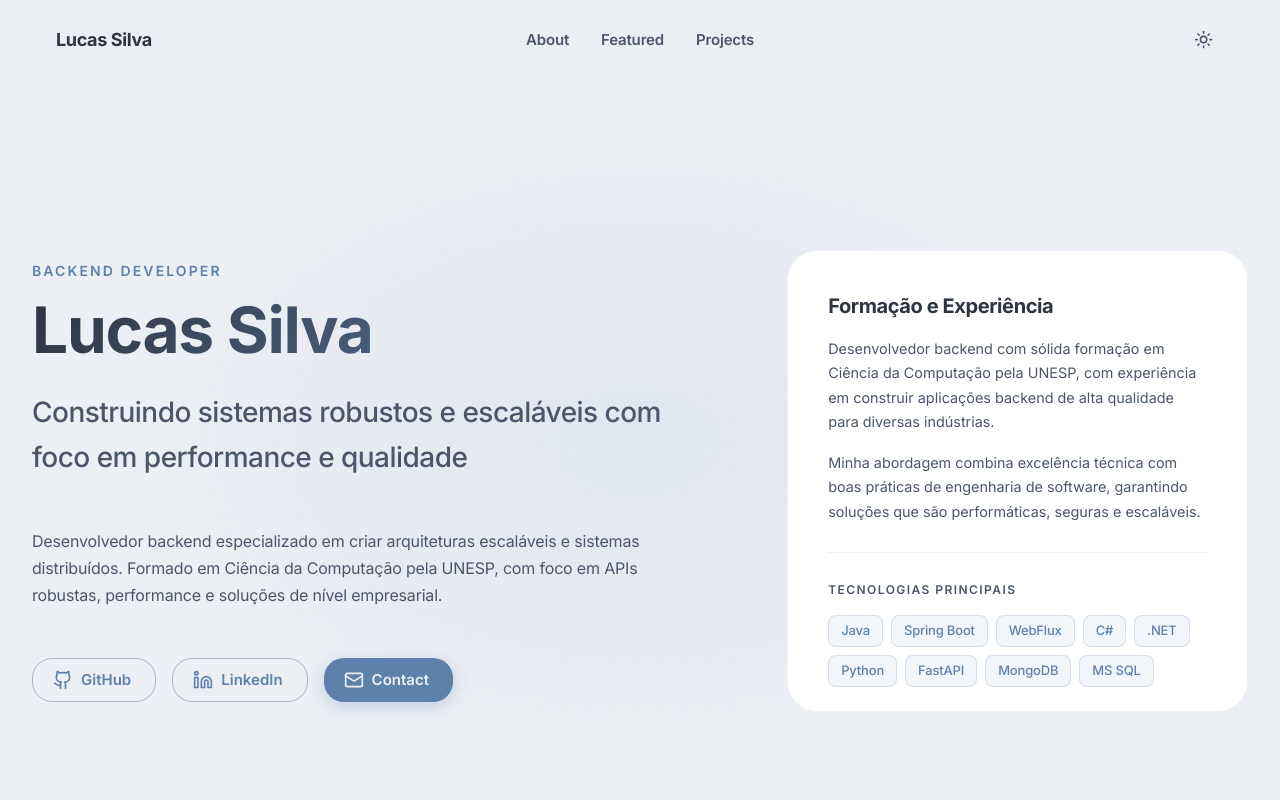
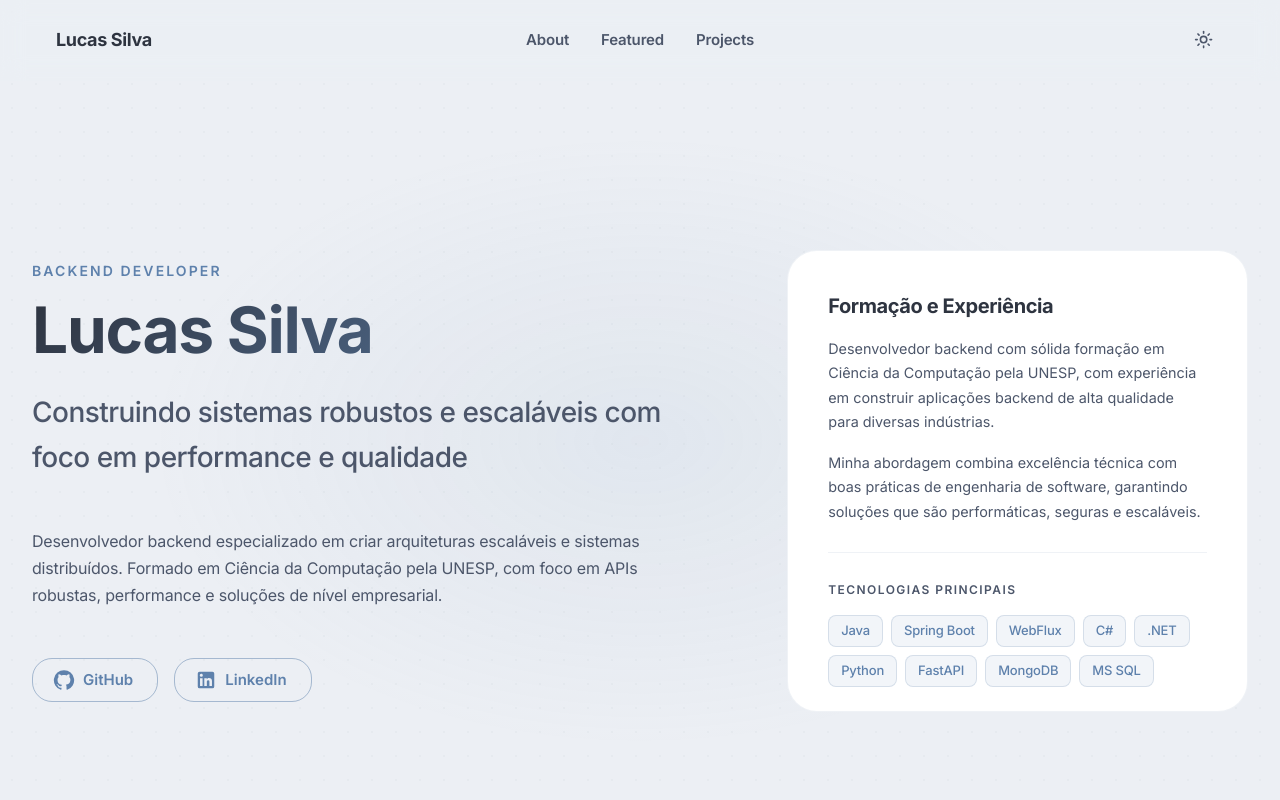
Before and after one commit to Lucas-CSilva/portfolio, a Next.js app: page / in a window 1280 px wide. Shown: the top 800 px of the page. Built offline with nearby package versions, Linux system fonts and the light colour scheme.

Commit message:
refactor: replace slug generation with project ID for routing and metadata

```diff
--- a/src/app/projects/[slug]/page.tsx
+++ b/src/app/projects/[slug]/page.tsx
@@ -1,8 +1,9 @@
 import { notFound } from 'next/navigation';
 import { projects } from '@/data/projects';
-import { generateSlug, findProjectBySlug } from '@/lib/projects';
+
 import { ProjectDetailView } from '@/components/projects/ProjectDetailView';
 import type { Metadata } from 'next';
+import { findProjectById } from '@/lib/projects';
 
 interface ProjectPageProps {
     params: Promise<{ slug: string }>;
@@ -10,13 +11,13 @@ interface ProjectPageProps {
 
 export async function generateStaticParams() {
     return projects.map((project) => ({
-        slug: generateSlug(project.title),
+        slug: project.id,
     }));
 }
 
 export async function generateMetadata({ params }: ProjectPageProps): Promise<Metadata> {
     const { slug } = await params;
-    const project = findProjectBySlug(projects, slug);
+    const project = findProjectById(projects, slug);
 
     if (!project) {
         return {
@@ -38,7 +39,7 @@ export async function generateMetadata({ params }: ProjectPageProps): Promise<Me
 
 export default async function ProjectPage({ params }: ProjectPageProps) {
     const { slug } = await params;
-    const project = findProjectBySlug(projects, slug);
+    const project = findProjectById(projects, slug);
 
     if (!project) {
         notFound();
--- a/src/components/layout/Footer.tsx
+++ b/src/components/layout/Footer.tsx
@@ -1,7 +1,7 @@
 'use client';
 
 import { Box, Link, Typography, Container, useTheme, alpha, Stack } from '@mui/material';
-import { Github, Linkedin, Mail } from 'lucide-react';
+import { GitHub as GitHubIcon, LinkedIn as LikedInIcon } from '@mui/icons-material';
 
 export function Footer() {
     const theme = useTheme();
@@ -61,14 +61,14 @@ export function Footer() {
                                 },
                             }}
                         >
-                            <Github style={{ width: '18px', height: '18px' }} />
+                            <GitHubIcon style={{ width: '18px', height: '18px' }} />
                             <Box component="span" sx={{ display: { xs: 'none', sm: 'inline' } }}>
                                 GitHub
                             </Box>
                         </Link>
 
                         <Link
-                            href="https://linkedin.com"
+                            href="https://www.linkedin.com/in/lucas-correia-silva/"
                             target="_blank"
                             rel="noopener noreferrer"
                             underline="none"
@@ -86,32 +86,9 @@ export function Footer() {
                                 },
                             }}
                         >
-                            <Linkedin style={{ width: '18px', height: '18px' }} />
+                            <LikedInIcon style={{ width: '18px', height: '18px' }} />
                             <Box component="span" sx={{ display: { xs: 'none', sm: 'inline' } }}>
                                 LinkedIn
-                            </Box>
-                        </Link>
-
-                        <Link
-                            href="mailto:contato@exemplo.com"
-                            underline="none"
-                            sx={{
-                                display: 'flex',
-                                alignItems: 'center',
-                                gap: 1,
-                                fontSize: '0.875rem',
-                                fontWeight: 500,
-                                color: 'text.secondary',
-                                transition: 'all 0.3s ease',
-                                '&:hover': {
-                                    color: 'primary.main',
-                                    transform: 'translateY(-2px)',
-                                },
-                            }}
-                        >
-                            <Mail style={{ width: '18px', height: '18px' }} />
-                            <Box component="span" sx={{ display: { xs: 'none', sm: 'inline' } }}>
-                                Contact
                             </Box>
                         </Link>
                     </Stack>
--- a/src/components/projects/ProjectCard.tsx
+++ b/src/components/projects/ProjectCard.tsx
@@ -5,15 +5,13 @@ import { Card, CardContent, Box, Typography, Divider, useTheme, alpha, Stack, Ch
 import { ArrowUpRight } from 'lucide-react';
 import { useRouter } from 'next/navigation';
 import { StatusBadge } from './StatusBadge';
-import { generateSlug } from '@/lib/projects';
 
 export function ProjectCard(project: Project) {
     const theme = useTheme();
     const router = useRouter();
 
     const handleClick = () => {
-        const slug = generateSlug(project.title);
-        router.push(`/projects/${slug}`);
+        router.push(`/projects/${project.id}`);
     };
 
     const handleKeyDown = (e: React.KeyboardEvent) => {
--- a/src/components/projects/detail/ProjectHeader.tsx
+++ b/src/components/projects/detail/ProjectHeader.tsx
@@ -1,4 +1,3 @@
-import * as React from 'react';
 import { Box, Typography, Stack, Chip, alpha, useTheme } from '@mui/material';
 import type { Project } from '@/lib/types';
 import { StatusBadge } from '../StatusBadge';
--- a/src/components/sections/AboutSection.tsx
+++ b/src/components/sections/AboutSection.tsx
@@ -1,7 +1,7 @@
 'use client';
 
 import { Button, Card, CardContent, Chip, Link, Divider, Box, Typography, useTheme, alpha, Stack } from '@mui/material';
-import { Github, Linkedin, Mail, } from 'lucide-react';
+import { GitHub as GitHubIcon, LinkedIn as LikedInIcon } from '@mui/icons-material';
 
 export function AboutSection() {
     const theme = useTheme();
@@ -105,10 +105,10 @@ export function AboutSection() {
                                 variant="outlined"
                                 size="large"
                                 component={Link}
-                                href="https://github.com"
+                                href="https://github.com/lucas-csilva"
                                 target="_blank"
                                 rel="noopener noreferrer"
-                                startIcon={<Github className="h-5 w-5" />}
+                                startIcon={<GitHubIcon className="h-5 w-5" />}
                                 sx={{
                                     fontWeight: 600,
                                     fontSize: '0.9375rem',
@@ -131,10 +131,10 @@ export function AboutSection() {
                                 variant="outlined"
                                 size="large"
                                 component={Link}
-                                href="https://linkedin.com"
+                                href="https://www.linkedin.com/in/lucas-correia-silva/"
                                 target="_blank"
                                 rel="noopener noreferrer"
-                                startIcon={<Linkedin className="h-5 w-5" />}
+                                startIcon={<LikedInIcon className="h-5 w-5" />}
                                 sx={{
                                     fontWeight: 600,
                                     fontSize: '0.9375rem',
@@ -152,29 +152,6 @@ export function AboutSection() {
                                 }}
                             >
                                 LinkedIn
-                            </Button>
-                            <Button
-                                variant="contained"
-                                size="large"
-                                component={Link}
-                                href="mailto:contato@example.com"
-                                startIcon={<Mail className="h-5 w-5" />}
-                                sx={{
-                                    fontWeight: 600,
-                                    fontSize: '0.9375rem',
-                                    py: 1.25,
-                                    px: 3,
-                                    borderRadius: 2,
-                                    textTransform: 'none',
-                                    boxShadow: `0 4px 16px ${alpha(theme.palette.primary.main, 0.3)}`,
-                                    transition: 'all 0.3s ease',
-                                    '&:hover': {
-                                        transform: 'translateY(-2px)',
-                                        boxShadow: `0 8px 28px ${alpha(theme.palette.primary.main, 0.4)}`,
-                                    },
-                                }}
-                            >
-                                Contact
                             </Button>
                         </Stack>
                     </Stack>
--- a/src/components/sections/FeaturedProjectsCarousel.tsx
+++ b/src/components/sections/FeaturedProjectsCarousel.tsx
@@ -26,7 +26,6 @@ import Autoplay from 'embla-carousel-autoplay';
 import { useRouter } from 'next/navigation';
 import type { Project } from '@/lib/types';
 import { StatusBadge } from '../projects/StatusBadge';
-import { generateSlug } from '@/lib/projects';
 
 interface FeaturedProjectsCarouselProps {
     projects: Project[];
@@ -93,8 +92,7 @@ export function FeaturedProjectsCarousel({ projects }: FeaturedProjectsCarouselP
     const featuredProjects = projects.filter((p) => p.featured);
 
     const handleProjectClick = (project: Project) => {
-        const slug = generateSlug(project.title);
-        router.push(`/projects/${slug}`);
+        router.push(`/projects/${project.id}`);
     };
 
     if (featuredProjects.length === 0) {
--- a/src/lib/projects.ts
+++ b/src/lib/projects.ts
@@ -66,27 +66,6 @@ export function getCategories(projects: Project[]): Category[] {
         .sort((a, b) => b.count - a.count);
 }
 
-export function generateSlug(title: string): string {
-    return title
-        .toLowerCase()
-        .replace(/[^a-z0-9]+/g, '-')
-        .replace(/^-+|-+$/g, '');
+export function findProjectById(projects: Project[], id: string): Project | undefined {
+    return projects.find((project) => project.id === id);
 }
-
-
-export function validateSlugUniqueness(
-    projects: Project[],
-    slug: string,
-    excludeId?: string
-): boolean {
-    return !projects.some(
-        (project) =>
-            generateSlug(project.title) === slug &&
-            project.id !== excludeId
-    );
-}
-
-
-export function findProjectBySlug(projects: Project[], slug: string): Project | undefined {
-    return projects.find((project) => generateSlug(project.title) === slug);
-}
```
